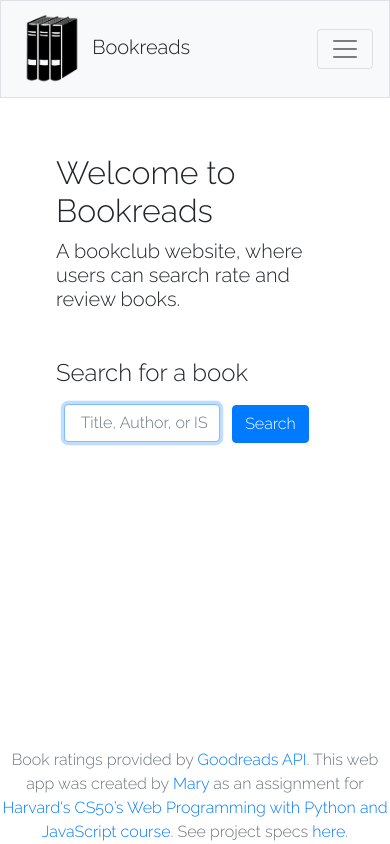
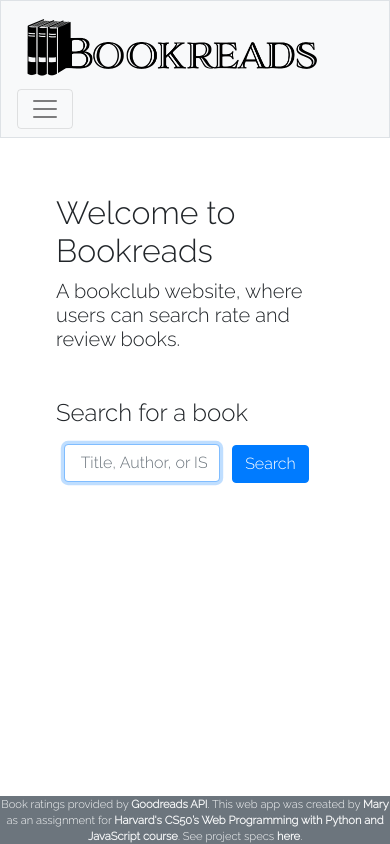
Before and after one commit to maryeleanor/bookreviews, a Flask app: page / in a window 390 px wide. Run offline with Flask 2, Linux system fonts and the light colour scheme; some libraries are stand-ins or nearby versions.

Commit message:
updated some styling

```diff
--- a/static/style.css
+++ b/static/style.css
@@ -26,29 +26,36 @@ main .form-control
     width: 40vw;
 }
 
-main
-{
-    /* scroll horizontally as needed */
-    overflow-x: auto;
-
-    /* center contents
-    text-align: center; */
-}
-
-main img
-{
-    /* constrain images on small screens */
-    max-width: 100%;
-}
-
-.bold {
-    font-weight:bold;
-}
-
 .title{
     padding-left:200px;
 }
 
 footer {
+  line-height: 2rem;
   flex-shrink: 0;
 }
+
+.footer {
+  margin: 0 auto;
+  width: 70vw;
+}
+
+footer a{
+  font-weight: bold;
+}
+
+@media only screen and (max-width: 700px) {
+
+      footer {
+      line-height: 1rem;
+      font-size: .7rem;
+      flex-shrink: 0;
+    }
+
+    .footer {
+      margin: 0 auto;
+      width: 100vw;
+    }
+
+
+}
--- a/templates/layout.html
+++ b/templates/layout.html
@@ -28,7 +28,7 @@
     <div class="content">
 
     <nav class="navbar navbar-expand-md navbar-light bg-light border">
-        <a class="navbar-brand" href="/"> <img src="/static/books.png" alt="books icon"> Bookreads</a>
+        <a class="navbar-brand" href="/"> <img src="/static/logo.png" alt="books icon"></a>
         <button aria-controls="navbar" aria-expanded="false" aria-label="Toggle navigation" class="navbar-toggler"
             data-target="#navbar" data-toggle="collapse" type="button">
             <span class="navbar-toggler-icon"></span>
@@ -61,11 +61,13 @@
 
     </div>
 
-    <footer class="text-center text-muted">
-        Book ratings provided by <a href="https://www.goodreads.com/api/keys">Goodreads API</a>.
-        This web app was created by <a href="http://marycasserly.com">Mary</a> as an assignment for
-        <a href="https://cs50.harvard.edu/web/">Harvard's CS50’s Web Programming with Python and JavaScript course</a>.
-        See project specs <a href="https://docs.cs50.net/ocw/web/projects/1/project1.html">here</a>.
+    <footer class="text-center text-light bg-secondary">
+        <div class="footer">
+        Book ratings provided by <a class="text-light" href="https://www.goodreads.com/api/keys">Goodreads API</a>.
+        This web app was created by <a class="text-light"href="http://marycasserly.com">Mary</a> as an assignment for
+        <a class="text-light" href="https://cs50.harvard.edu/web/">Harvard's CS50’s Web Programming with Python and JavaScript course</a>.
+        See project specs <a class="text-light" href="https://docs.cs50.net/ocw/web/projects/1/project1.html">here</a>.
+        </div>
     </footer>
 
 </body>
```
Also changed, not shown: static/books@4x.png (deleted), static/logo.png (added), 2 other files.
